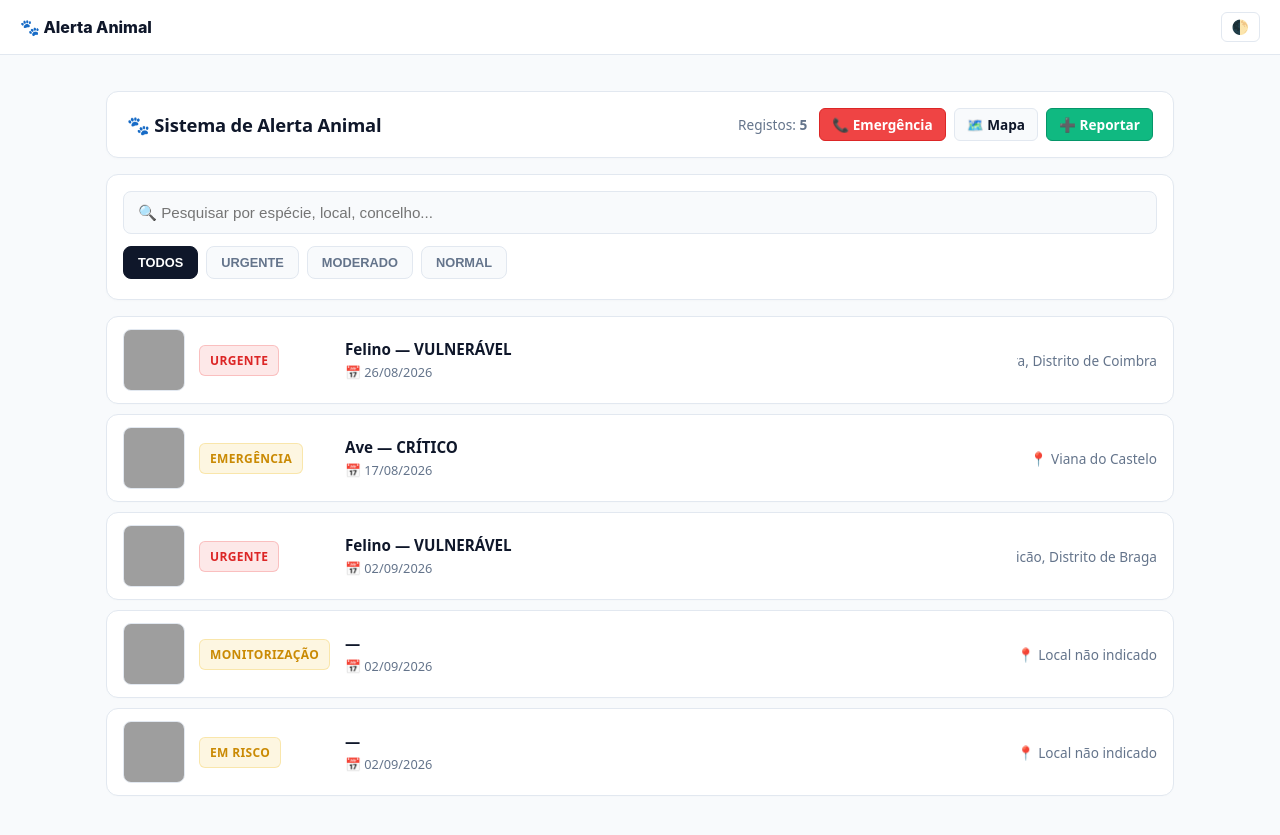
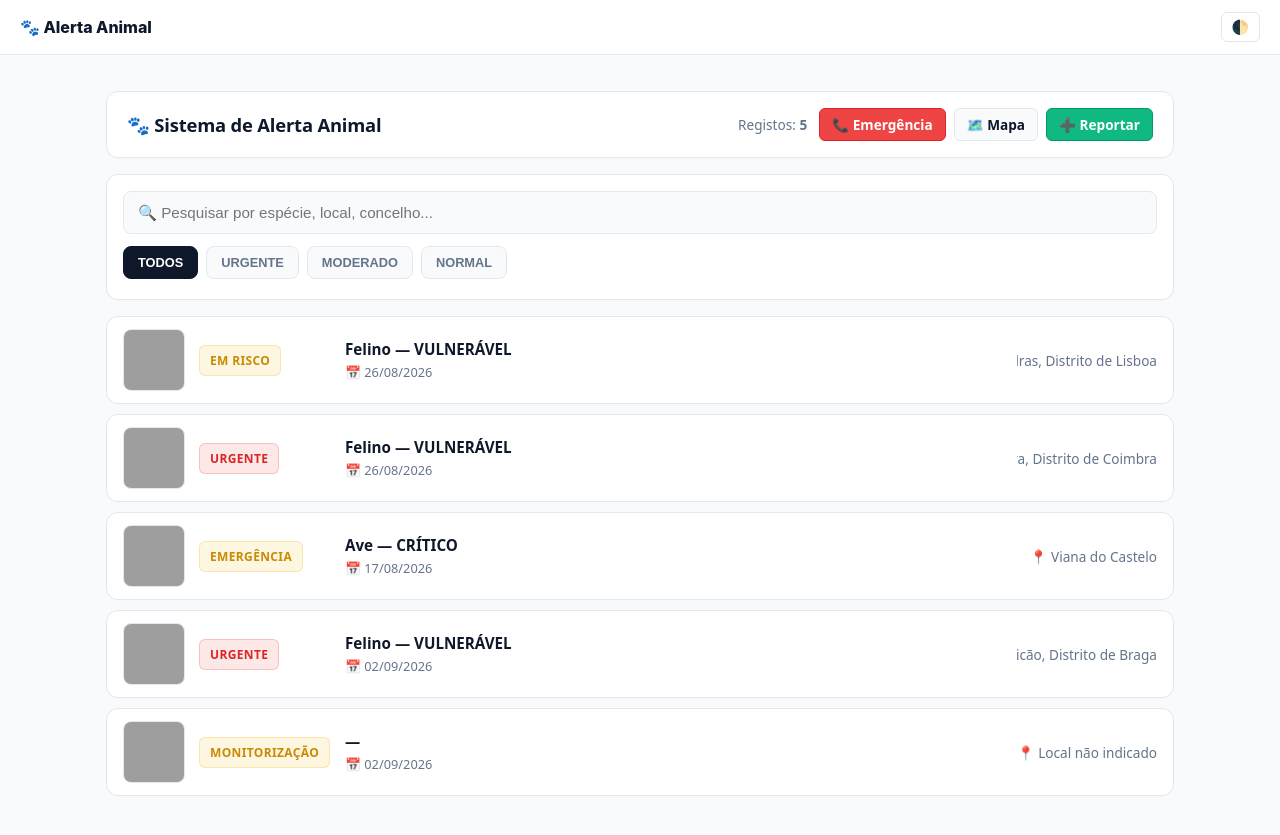
Before and after one commit to ajudaanimal/alerta, a Jekyll site: the page built from index.html, in a window 1280 px wide, cut to the strip 0-835 px from the top of the page. Built offline with Jekyll 4.4.1, drawn with Linux system fonts in a browser that asks for light colours; some of the changed lines change nothing that is shown; grey boxes are pictures that could not be loaded.

Commit message:
Auto-sync: Atualizar ocorrência aa-2026-0012 via Google Sheets com mapeamento correto

```diff
--- a/_ocorrencias/aa-2026-0012.md
+++ b/_ocorrencias/aa-2026-0012.md
@@ -1,20 +1,20 @@
 ---
 layout: "ocorrencia"
-localizacao: ""
-data_ocorrencia_inicial: ""
+localizacao: "Torres Vedras, Distrito de Lisboa"
+data_ocorrencia_inicial: "Wed Aug 26 2026 20:16:01 GMT+0100 (Western European Summer Time)"
 nivel_alerta: "EM RISCO"
-triagem: ""
-situacao: ""
-especie: ""
-estado_fisico: ""
-nome: ""
+triagem: "🟡 CÓDIGO AMARELO"
+situacao: "AVISTADO"
+especie: "Felino"
+estado_fisico: "VULNERÁVEL"
+nome: "Não indicado"
 idade: ""
-caracteristicas: "bebés nasceram há cerca de 2 meses. São irmãos e estão num quintal onde têm algum abrigo, mas existe uma abertura por onde conseguem sair para a rua."
-observacoes: ""
+caracteristicas: " bebés nasceram há cerca de 2 meses. São irmãos e estão num quintal onde têm algum abrigo, mas existe uma abertura por onde conseguem sair para a rua."
+observacoes: "• Encontram-se num quintal com algum abrigo, mas existe uma abertura por onde conseguem sair para a rua. • Dois dos irmãos já morreram atropelados. • Procura-se famílias responsáveis ou alguém que possa acolher os quatro gatinhos em segurança. • Quem puder ajudar deve enviar mensagem privada através da publicação original."
 localidade: ""
-concelho: ""
-distrito: ""
-date: "2026-09-02 22:12:23 +0100"
+concelho: "Torres Vedras"
+distrito: "Lisboa"
+date: "2026-09-02 22:25:14 +0100"
 ref: "https://www.facebook.com/groups/620051665274359/permalink/2089373788342132/"
 ficha: "📍 LOCALIZAÇÃO: Torres Vedras, Distrito de Lisboa
 🔍 SITUAÇÃO: Animais ENCONTRADOS
@@ -26,8 +26,21 @@
 🆔 IDENTIFICAÇÃO: Não indicado.
 📞 CONTACTO(S): Através da publicação original
 ℹ️ OBSERVAÇÕES: • Encontram-se num quintal com algum abrigo, mas existe uma abertura por onde conseguem sair para a rua. • Dois dos irmãos já morreram atropelados. • Procura-se famílias responsáveis ou alguém que possa acolher os quatro gatinhos em segurança. • Quem puder ajudar deve enviar mensagem privada através da publicação original.
-🔗 PUBLICAÇÃO ORIGINAL: https://www.facebook.com/share/p/1EMXxGydG4/"
+🔗 PUBLICAÇÃO ORIGINAL: https://www.facebook.com/share/p/1EMXxGydG4/
+"
 id: "aa-2026-0012"
 idweb: ""
 imagem: "https://lh3.googleusercontent.com/d/1R_dqWClq1B1j3N7TPSaqkpjjMFkSRYBv=s800"
 ---
+
+📍 LOCALIZAÇÃO: Torres Vedras, Distrito de Lisboa
+🔍 SITUAÇÃO: Animais ENCONTRADOS
+📅 DATA: 21/08/2026
+🐱 ESPÉCIE: Felino
+🚻 SEXO: Desconhecido
+🏷️ NOME: Não indicado
+📝 CARACTERÍSTICAS: Quatro gatinhos com cerca de 2 meses, irmãos, descritos como saudáveis e muito fofinhos; alguns ainda têm bastante medo das pessoas, mas conseguem ganhar confiança com paciência e carinho.
+🆔 IDENTIFICAÇÃO: Não indicado.
+📞 CONTACTO(S): Através da publicação original
+ℹ️ OBSERVAÇÕES: • Encontram-se num quintal com algum abrigo, mas existe uma abertura por onde conseguem sair para a rua. • Dois dos irmãos já morreram atropelados. • Procura-se famílias responsáveis ou alguém que possa acolher os quatro gatinhos em segurança. • Quem puder ajudar deve enviar mensagem privada através da publicação original.
+🔗 PUBLICAÇÃO ORIGINAL: https://www.facebook.com/share/p/1EMXxGydG4/
```
